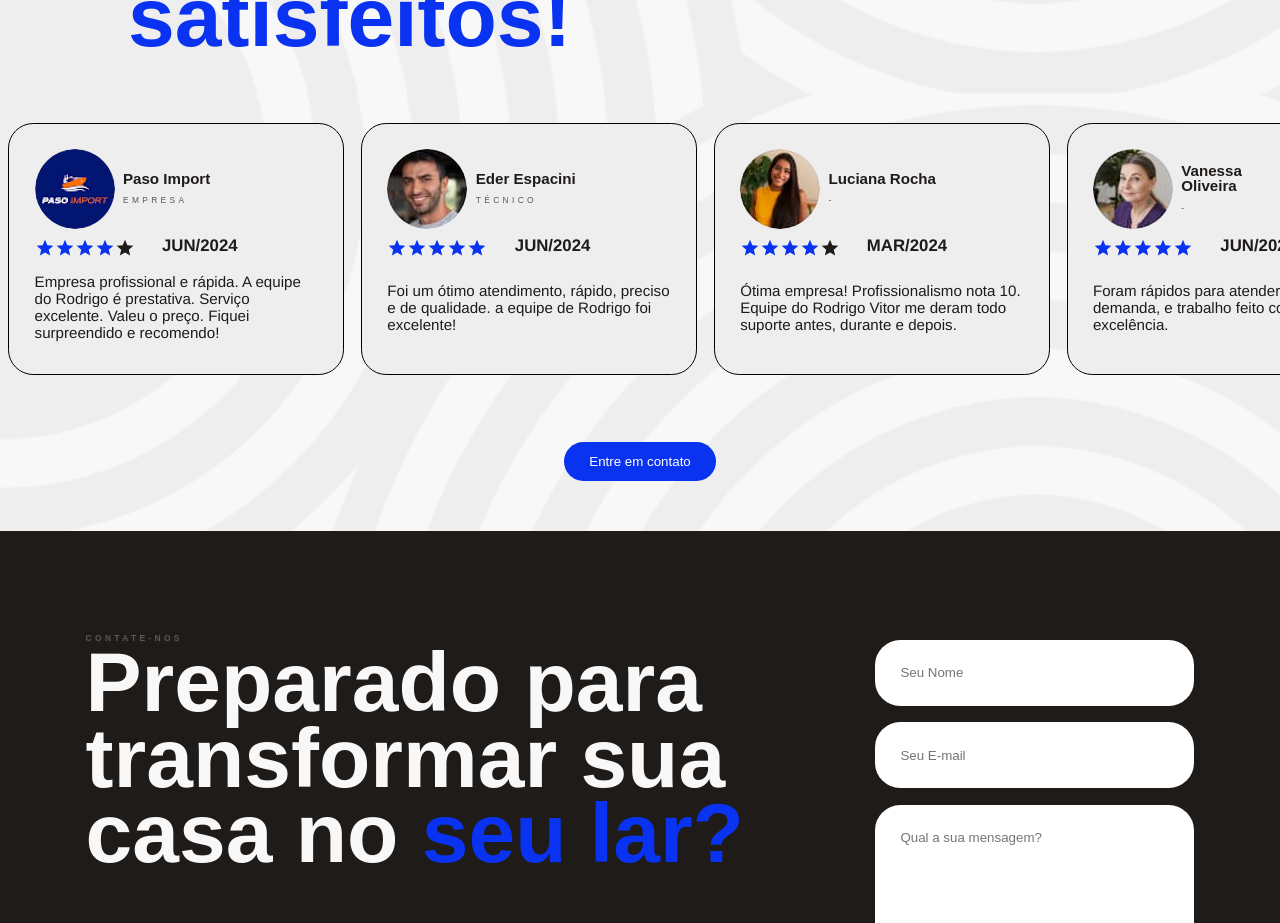
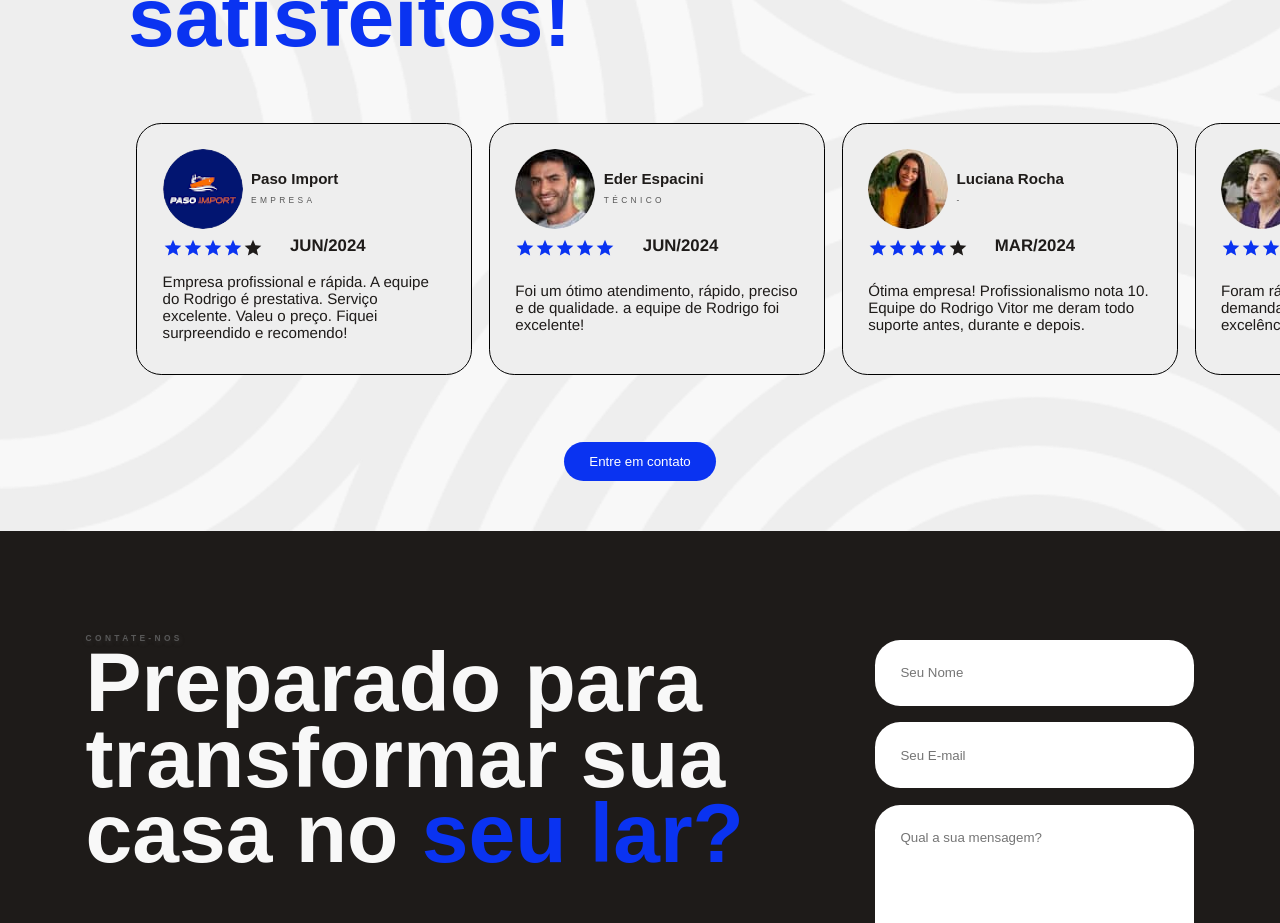
Before and after one commit to lucastdcs/ReforMar, a React (Vite) app: page /servicos in a window 1280 px wide. Shown: the part 4400-5323 px from the top of the page. Built offline with nearby package versions, Linux system fonts and the light colour scheme.

Commit message:
updated carousels

```diff
--- a/src/Components/FeedbackSection/FeedbackSection.jsx
+++ b/src/Components/FeedbackSection/FeedbackSection.jsx
@@ -20,7 +20,7 @@ const FeedbackSection = () => {
         text_span="clientes satisfeitos!"
       />
 
-      <CarouselNew>
+      <CarouselNew className="fb_carousel_inner">
         <FeedbackCard rating={4} photo={Photo} name="Paso Import" type="empresa" date="JUN/2024" text="Empresa profissional e rápida. A equipe do Rodrigo é prestativa. Serviço
         excelente. Valeu o preço. Fiquei surpreendido e recomendo!"/>
         <FeedbackCard rating={5} photo={Eder} name="Eder Espacini" type="técnico" date="JUN/2024" text="Foi um ótimo atendimento, rápido, preciso e de qualidade. a equipe de Rodrigo foi excelente!"/>
--- a/src/Components/FeedbackSection/FeedbackSection.styled.js
+++ b/src/Components/FeedbackSection/FeedbackSection.styled.js
@@ -9,7 +9,7 @@ export const StyledContainer = styled.section`
     width: 100vw;
     color: var(--black);
     text-align: center;
-    /* margin-top: 10rem; */
+
     .project_title {
     text-align: start;
     margin-left: 10%;
@@ -23,4 +23,10 @@ export const StyledContainer = styled.section`
     margin-top: 6rem;
     margin-bottom: 6rem;
     }
+    @media (max-width:1000px){
+
+    .fb_carousel_inner{
+    width: 90vw;
+    }
+}
 `;
--- a/src/Components/MotionCarousel/MotionCarousel.jsx
+++ b/src/Components/MotionCarousel/MotionCarousel.jsx
@@ -1,7 +1,8 @@
 import React, { useRef, useState, useEffect } from "react";
 import { StyledCarouselNew, Inner, Item } from "./MotionCarousel.styled";
+import { filterProps } from "framer-motion";
 
-const CarouselNew = ({ children }) => {
+const CarouselNew = ({ children, className }) => {
   const carousel = useRef();
   const [width, setWidth] = useState(0);
 
@@ -22,7 +23,7 @@ const CarouselNew = ({ children }) => {
   return (
     <>
       <StyledCarouselNew ref={carousel} whileTap={{ cursor: "grabbing" }}>
-        <Inner drag="x" dragConstraints={{ right: 0, left: -width }}>
+        <Inner className={className} drag="x" dragConstraints={{ right: 0, left: -width }}>
           {React.Children.map(children, (child, index) => (
             <Item key={index}>{child}</Item>
           ))}
--- a/src/Components/MotionCarousel/MotionCarousel.styled.js
+++ b/src/Components/MotionCarousel/MotionCarousel.styled.js
@@ -4,14 +4,16 @@ import { motion } from "framer-motion";
 export const StyledCarouselNew = styled(motion.div)`
     cursor: drag;
     overflow: hidden;
-    margin: auto;
-    width: 100%;
+  width: 100%; /* Ajuste a largura conforme necessário */
+  margin: 0 auto; /* Centraliza o carrossel horizontalmente */
+  display: flex;
+  justify-content: center; /* Centraliza os itens dentro do carrossel */
 
 `;
 
 export const Inner = styled(motion.div)`
     display: flex;
-    width: 100%;
+    width: 80%;
 
 `;
 
--- a/src/Pages/Início.jsx
+++ b/src/Pages/Início.jsx
@@ -95,6 +95,13 @@ const Inicio = () => {
       text-align: start;
       margin-left: 10%;
     }
+
+    @media (max-width:1000px){
+
+      .inicio_carousel_inner{
+        width: 90vw;
+      }
+    }
   `;
   const StyledContainer4 = styled.section`
     width: 100vw;
@@ -165,7 +172,7 @@ const Inicio = () => {
           text_title="Projetos"
           text_span="Exclusivos"
         />
-        <CarouselNew>
+        <CarouselNew className="inicio_carousel_inner">
           <Card
             className="project_card"
             img={thumbnailUrl1}
--- a/src/Pages/Portfolio.jsx
+++ b/src/Pages/Portfolio.jsx
@@ -108,6 +108,12 @@ const Portfolio = () => {
         margin: 0;
       }
     }
+
+    @media (max-width: 1000px) {
+      .portfolio_carousel_inner {
+        width: 90vw;
+      }
+    }
   `;
 
   const imageUrls1 = getImagesFromFolder("projeto1");
@@ -121,8 +127,6 @@ const Portfolio = () => {
     "/src/assets/imgs/projeto2/thumbnail.jpg",
     import.meta.url
   ).href;
-
-
 
   return (
     <Main>
@@ -150,7 +154,7 @@ const Portfolio = () => {
             atendem às suas necessidades diárias.
           </Text>
         </div>
-        <CarouselNew>
+        <CarouselNew className="portfolio_carousel_inner">
           <Card
             className="project_card"
             img={thumbnailUrl1}
```
